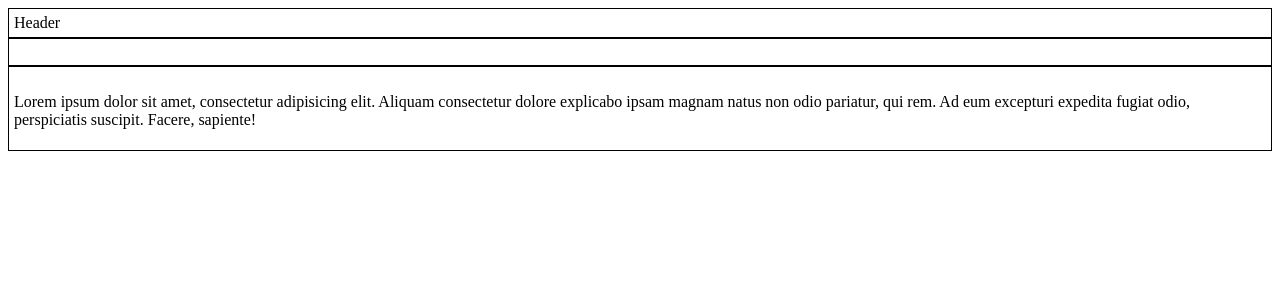
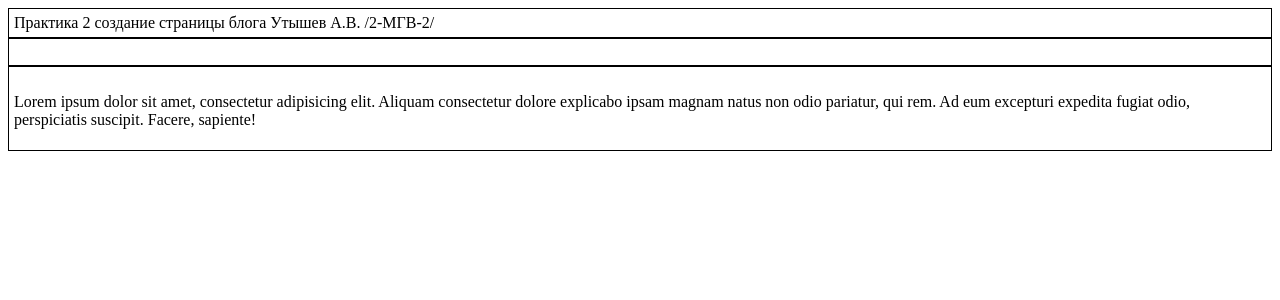
Before and after one commit to Alex-Ut/testTemplates, a Django app: template testTemplates/templates/about.html in a window 1280 px wide. Shown: the top 300 px of the page. Run offline with Django 3.2, Linux system fonts and the light colour scheme; the template is opened without the code that fills it, so the values that code supplies are empty.

Commit message:
base.html changed

```diff
--- a/testTemplates/templates/base.html
+++ b/testTemplates/templates/base.html
@@ -10,7 +10,7 @@
 
 <div class="container">
     <div class="header item">
-        Header
+        Практика 2 создание страницы блога Утышев А.В. /2-МГВ-2/
     </div>
     <div class="sidebar item">
         <ul>
```
